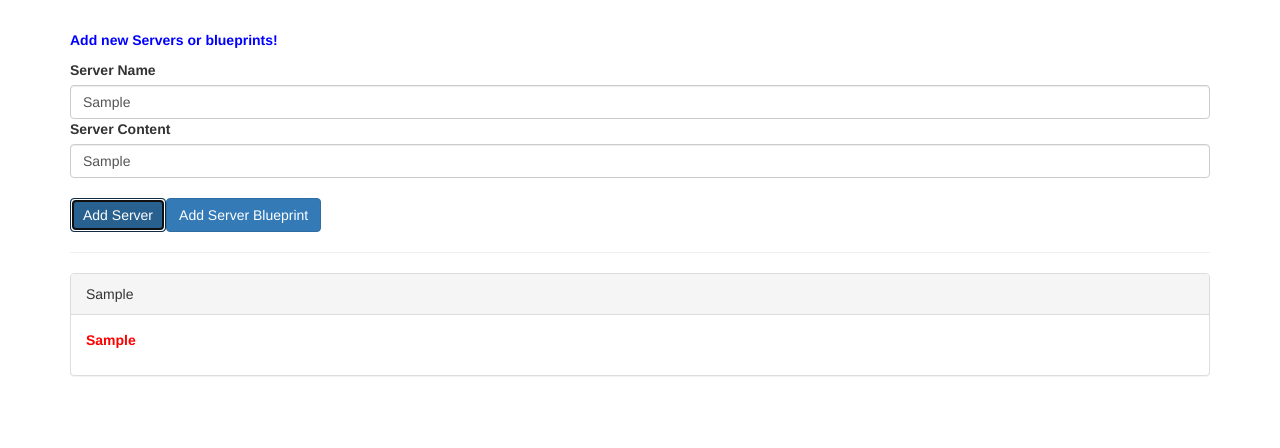
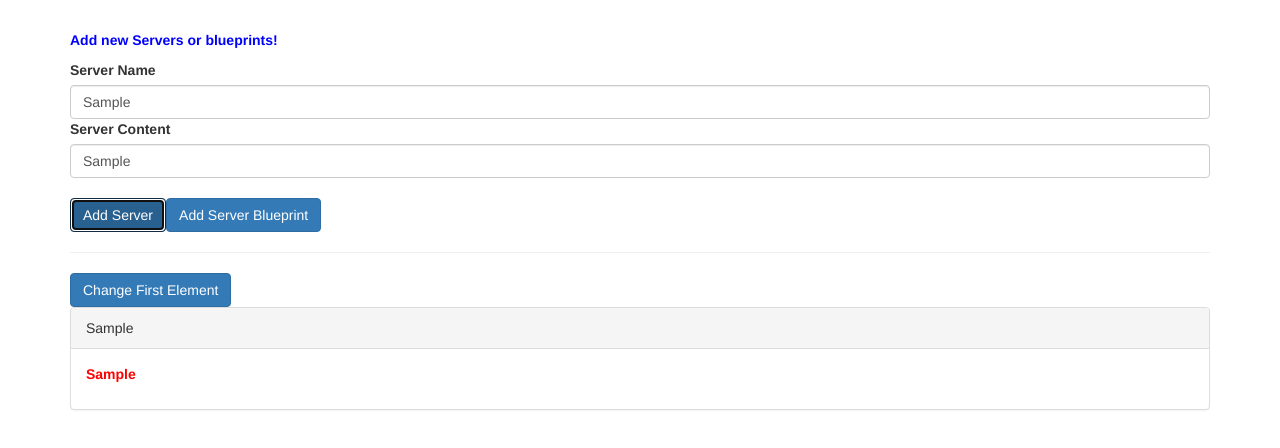
Before and after one commit to Ram-Montilia-Smithson/angular-project, an Angular app in the folder cmp-databinding-start/: page / in a window 1280 px wide. Both pictures are taken after typing "Sample", "Sample" into the empty fields and a click on the button "Add Server". Shown: the top 448 px of the page. Built offline with nearby package versions, Linux system fonts and the light colour scheme.

Commit message:
adding explanation comments on life cycle methods and adapting code to show them in action

```diff
--- a/cmp-databinding-start/src/app/app.component.html
+++ b/cmp-databinding-start/src/app/app.component.html
@@ -11,7 +11,12 @@
      much like the react syntax: givenName={value} -->
   <div class="row">
     <div class="col-xs-12">
-      <app-server-element *ngFor="let serverElementName1 of serverElements" [serverElementName2]="serverElementName1">
+      <button class="btn btn-primary" (click)="onChangeFirst()">Change First Element</button>
+      <app-server-element
+        *ngFor="let serverElementName1 of serverElements"
+        [serverElementName2]="serverElementName1.name">
+        <!-- adding [name]="serverElementName1.name" directly as a simple value, to show ngOnChanges lifecycle method actions
+          (if it remained an object, than it would still refer to the same object and no changes would be detected) -->
 
         <!-- between the opening and closing tags of app-server-element, I'm passing a paragraph element that would be used by the app-server-element -->
         <p>
--- a/cmp-databinding-start/src/app/app.component.ts
+++ b/cmp-databinding-start/src/app/app.component.ts
@@ -8,7 +8,13 @@ import { Component } from '@angular/core';
 export class AppComponent {
 
   // in developer tools/sources/top/webpack:// - you can find all your files of angular and use a debugger to find errors
-  // @ViewChild('serverContentInput', {static: true}) serverContentInput: ElementRef; @ContentChild() ngOnInit()
+
+  // life cycle methods:
+  // ngAfterContentInit runs when the parent component's ng-content has been projected into the view
+  // ngAfterContentChecked runs every time the projected content has been checked
+  // ngAfterViewInit runs after the component's view and it's children's has been initialized
+  // ngAfterViewChecked runs every time the component's view and it children's have been checked
+  // ngOnDestroy runs once, just before the component is destroyed
 
   serverElements = [];
 
@@ -28,4 +34,8 @@ export class AppComponent {
     });
   }
 
+  onChangeFirst() {
+    this.serverElements[0].name = "changed!"
+  }
+
 }
--- a/cmp-databinding-start/src/app/cockpit/cockpit.component.ts
+++ b/cmp-databinding-start/src/app/cockpit/cockpit.component.ts
@@ -1,4 +1,4 @@
-import { Component, EventEmitter, Input, OnInit, Output, ElementRef, ViewChild } from "@angular/core";
+import { Component, EventEmitter, OnInit, Output, ElementRef, ViewChild } from "@angular/core";
 
 @Component({
   selector: "app-cockpit",
@@ -18,8 +18,9 @@ export class CockpitComponent implements OnInit {
   }>();
 
   // local references can be fetched from the template with @ViewChild() decorator and be used directly here in the component
-  // you insert a string with the element referance's name within the parenthesis as the first argument and {static: true} as the second one,
+  // you insert a string with the element reference's name within the parenthesis as the an argument,
   // and with it, declare a variable that would refer to that element
+  // you add {static: true} as a second argument to @ViewChild() to .....
   @ViewChild('serverContentInput', {static: true}) serverContentInputRef: ElementRef
 
   constructor() {}
--- a/cmp-databinding-start/src/app/server-element/server-element.component.html
+++ b/cmp-databinding-start/src/app/server-element/server-element.component.html
@@ -1,5 +1,5 @@
 <div class="panel panel-default">
-  <div class="panel-heading">{{ serverElementName3.name }}</div>
+  <div class="panel-heading">{{ serverElementName3 }}</div>
   <div class="panel-body">
     <!-- the paragraph passed to this component will appear in the template by adding the ng-content directive, which is used like a selector -->
     <ng-content></ng-content>
--- a/cmp-databinding-start/src/app/server-element/server-element.component.ts
+++ b/cmp-databinding-start/src/app/server-element/server-element.component.ts
@@ -1,4 +1,4 @@
-import { Component, Input, OnInit, ViewEncapsulation } from '@angular/core';
+import { Component, DoCheck, Input, OnChanges, OnInit, SimpleChanges, ViewEncapsulation } from '@angular/core';
 
 @Component({
   selector: 'app-server-element',
@@ -9,14 +9,33 @@ import { Component, Input, OnInit, ViewEncapsulation } from '@angular/core';
   // encapsulation: ViewEncapsulation.ShadowDom will reset to default and overwrite all css declared in this component and it's children
   //  encapsulation: ViewEncapsulation.Emulated is the default setting of ViewEncapsulation (=== not defining it at all)
 })
-export class ServerElementComponent implements OnInit {
+export class ServerElementComponent implements OnInit, OnChanges, DoCheck {
   // the values passed to this element through the parent component can now be usable by adding the @Input() decorator
   // by adding a string name inside the braces, I can refer to that value that was passed and calling it by a different name that would be usable in this component's template
-  @Input('serverElementName2') serverElementName3: {type: string, name: string, content: string};
+  @Input('serverElementName2') serverElementName3: string
 
-  constructor() { }
+  // life cycle methods:
+  // ngOnInit is a lifecycle hook that runs when the component is being initiated, not necessarily when it is appearing in the DOM, runs after the constructor
+  // ngOnChanges runs when component is created (before ngOnInit) and also every time of the bound input (properties decorated with @Input()) properties change
+  // ngDoCheck will run every time change detection runs (every time angular will check for changes)
+
+  constructor() {
+    console.log("constructor");
+  }
+
+  // the only life cycle hook that receives arguments
+  // the changes are the elements that were changed and it gives access to their currentValue, previousValue and weather it is their firstChange or not
+  ngOnChanges(changes: SimpleChanges): void {
+    console.log("ngOnChanges");
+    console.log(changes);
+  }
 
   ngOnInit(): void {
+    console.log("ngOnInit");
+  }
+
+  ngDoCheck(): void {
+    console.log("ngDoCheck");
   }
 
 }
```
